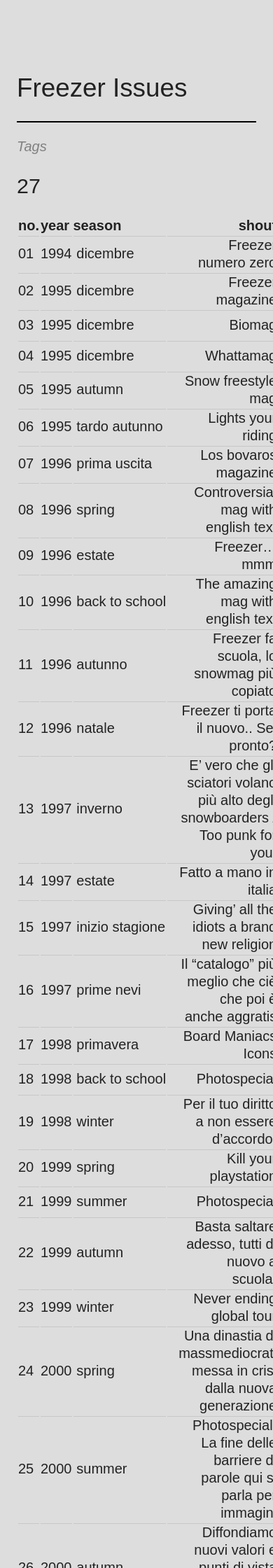
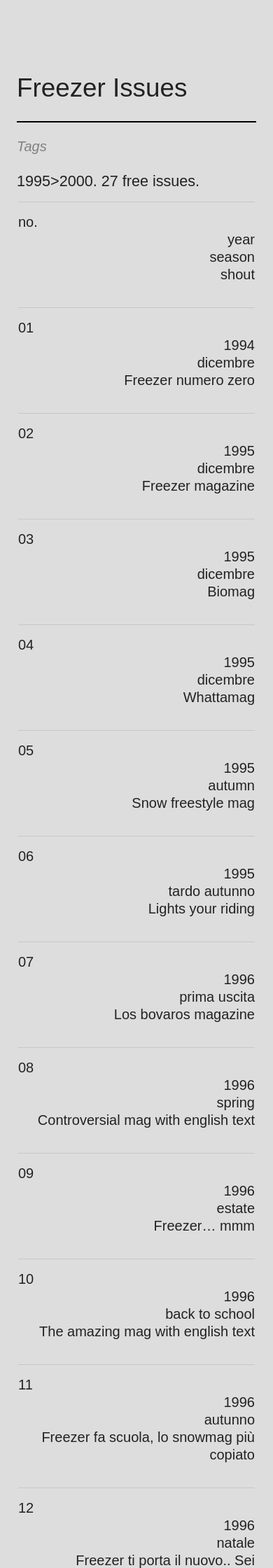
Before and after one commit to junglesta/freezer, a Jekyll site: the page built from _articles/zz1-27-Issues.md, in a window 390 px wide. Shown: the part 636-2876 px from the top of the page at 70% size. Built offline with Jekyll 4.4.1, drawn with Linux system fonts in a browser that asks for light colours.

Commit message:
responsive tables, looking good on small phones....

```diff
--- a/_articles/zz1-27-Issues.md
+++ b/_articles/zz1-27-Issues.md
@@ -7,10 +7,9 @@ description: "1995>2000. 5 years. 27 free issues. Freezer magazine came as a str
 ---
 
 
-## 27
+##### 1995>2000. 27 free issues.
 
-| no. | year  | season            | shout               |
-| :-- | :---- | :---------------- | -------------------:|
+| no. | year | season | shout |
 | 01 | 1994 | dicembre | Freezer numero zero |
 | 02 | 1995 | dicembre | Freezer magazine |
 | 03 | 1995 | dicembre | Biomag |
--- a/_includes/footer.html
+++ b/_includes/footer.html
@@ -11,6 +11,7 @@
 			<span class="words">brother tip from your friends at bastard®</span>
 
 		</a>
+
   </div>
 
   <div class="powered">
@@ -77,5 +78,4 @@
 
 <div id="random-image" alt="Freezer magazine random photo" ></div>
 
-
 {% include script_random_image.html %}
--- a/_layouts/article.html
+++ b/_layouts/article.html
@@ -38,7 +38,9 @@
         </ul>
 
         <div class="kudoswrap">
+
           <div class="kudos" data-amount="0" data-url="{{ page.url | prepend: site.url | remove:'http://' }}"></div>
+
         </div>
 
       </div>
@@ -48,6 +50,7 @@
     </main>
 
     {% include footer.html %}
+
 
 
     {% include script_kudos.html %}
--- a/assets/css/main.css
+++ b/assets/css/main.css
@@ -4,7 +4,7 @@ sitemap: false
 /*
 Freezer on Kirbies
 Author:; rokma
-version: 0.10.2
+version: 0.10.3
 
 
 /* Reset
@@ -419,23 +419,44 @@ h1 a, h2 a, h3 a, h4 a {
   border: 3px solid black;
 }
 
-.text table tr td {
+.text table tr {
+  margin-bottom: 1rem;
+}
+
+.text table tr td,
+.text table tr th {
+  width: 100%;
+  float: left;
+}
+.text table tr td:first-child,
+.text table tr th:first-child {
+  padding-top: 1rem;
   border-top: 1px solid rgba(0, 0, 0, .1);
 }
 
+.text table tr td:nth-child(2) {
+  text-align: right;
+}
 .text table tr td:nth-child(3) {
   white-space: nowrap;
-  padding: .5rem 0 .5rem .3rem;
+  text-align: right;
 }
 
-.text table tr td:last-child {
+.text table tr td:last-child,
+.text table tr th:last-child {
   font-weight: 400;
-  padding: 0 0 0 1rem;
+  text-align: right;
+  padding: 0 0 1rem 1rem;
+  margin-bottom: 1rem;
 }
 
-.text p a, .text h6 a {
+.text p a,
+.text h6 a,
+.words a,
+.qr_words a {
   padding: 0;
-  border-bottom: 1px solid black;
+  padding: 0;
+  border-bottom: 1px solid rgba(0, 0, 0, .25);
 }
 
 
@@ -761,6 +782,49 @@ blockquote p {
     margin-right: auto;
     margin-left: auto;
   }
+
+  .text table tr {
+    /*margin-top: 1rem;
+    margin-bottom: 1rem;*/
+    padding-top: 1rem;
+    padding-bottom: 1rem;
+  }
+
+  .text table tr td,
+  .text table tr th {
+    width: auto;
+    float: none;
+    padding: 1rem 0;
+    border-bottom: 1px solid rgba(0, 0, 0, .1);
+  }
+
+  .text table tr td:nth-child(1),
+  .text table tr th:nth-child(1) {
+    border-top: 0 none;
+    padding-right: .5rem;
+  }
+
+  .text table tr td:nth-child(2),
+  .text table tr th:nth-child(2) {
+    padding-right: .5rem;
+    white-space: nowrap;
+    text-align: left;
+  }
+
+  .text table tr td:nth-child(3),
+  .text table tr th:nth-child(3) {
+    white-space: nowrap;
+    text-align: left;
+  }
+
+  .text table tr td:last-child,
+  .text table tr th:last-child {
+    font-weight: 400;
+    padding-top: 1rem;
+    padding-left: 1rem;
+  }
+
+
   .meta {
     font-size: 1rem;
   }
```
